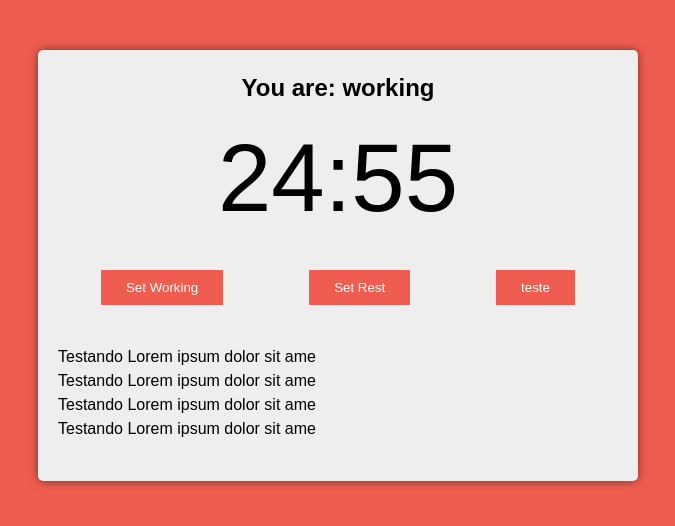
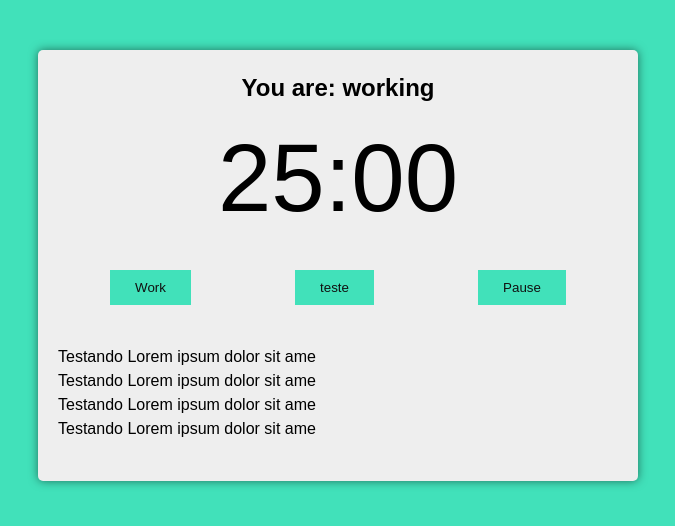
Before and after one commit to gabrielssconceicao/PomodoroApp, a Vue app: page / in a window 1280 px wide. Shown: the top 526 px of the page, without its empty margins (302-977 px from the left). Built offline with nearby package versions, Linux system fonts and the light colour scheme.

Commit message:
buttons style

```diff
--- a/index.html
+++ b/index.html
@@ -6,7 +6,7 @@
     <meta name="viewport" content="width=device-width, initial-scale=1.0">
     <title>Vite App</title>
   </head>
-  <body class="working">
+  <body>
     <div id="app"></div>
     <script type="module" src="/src/main.ts"></script>
   </body>
--- a/src/App.vue
+++ b/src/App.vue
@@ -1,6 +1,5 @@
 <script setup lang="ts">
 import PomodoroView from './views/PomodoroView.vue';
-
 </script>
 
 <template>
--- a/src/components/TimerComponent.vue
+++ b/src/components/TimerComponent.vue
@@ -1,8 +1,6 @@
 <script setup lang="ts">
-import { computed, defineProps, watch } from 'vue';
-import { useInterval } from '@/hooks/use-interval';
+import { computed, defineProps } from 'vue';
 import { secondsToTime } from '@/utils/seconds-to-time';
-import { ref } from 'vue';
 const props = defineProps({
   mainTime: {
     type: Number,
@@ -10,9 +8,8 @@ const props = defineProps({
   }
 })
 
-const time = ref(props.mainTime)
-const timeFormatted = computed(() => secondsToTime(time.value))
-useInterval(() => time.value -= 1, 1000)
+
+const timeFormatted = computed(() => secondsToTime(props.mainTime))
 </script>
 <template>
   <div class="timer">{{ timeFormatted }}</div>
--- a/src/views/PomodoroView.vue
+++ b/src/views/PomodoroView.vue
@@ -1,11 +1,14 @@
 <script setup lang="ts">
+import { onMounted, onBeforeUnmount, computed } from 'vue';
 import TimerComponent from '@/components/TimerComponent.vue';
 import ButtonComponent from '@/components/ButtonComponent.vue';
-import { defineProps } from 'vue'
+import { useInterval } from '@/hooks/use-interval';
+import { defineProps, ref, watch } from 'vue';
+
 const props = defineProps({
   mainTime: {
     type: Number,
-    required: true
+    required: true,
   },
   shortRestTime: {
     type: Number,
@@ -13,34 +16,25 @@ const props = defineProps({
   },
   longRestTime: {
     type: Number,
-    required: true
+    required: true,
   },
   cycles: {
     type: Number,
-    required: true
-  }
-})
+    required: true,
+  },
+});
 
-const setWorking = () => {
-  const body = document.querySelector('body') as HTMLBodyElement
-  body.classList.add('working')
-}
-
-const setResting = () => {
-  const body = document.querySelector('body') as HTMLBodyElement
-  body.classList.remove('working')
-}
 
 </script>
 
 <template>
   <div class="pomodoro">
-    <h2>You are: working</h2>
-    <TimerComponent :main-time="props.mainTime" />
+    <h2>You are: working {{ }}</h2>
+    <TimerComponent :main-time="mainTime" />
     <div class="controls">
-      <ButtonComponent :text="'Set Working'" :on-click="setWorking" />
-      <ButtonComponent :text="'Set Rest'" :on-click="setResting" />
+      <ButtonComponent :text="'Work'" :on-click="() => { }" />
       <ButtonComponent :text="'teste'" :on-click="() => { }" />
+      <ButtonComponent :text="'Pause'" :on-click="() => { }" />
     </div>
 
     <div class="details">
```
